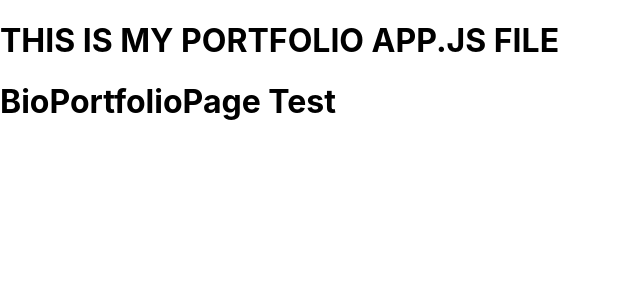
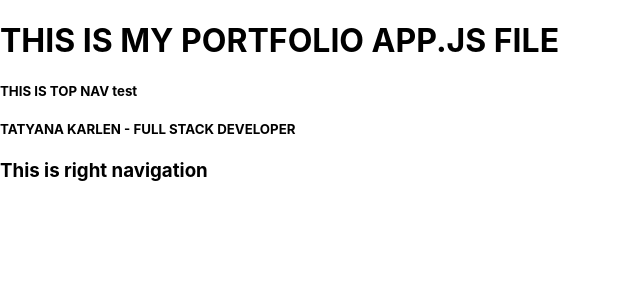
Before and after one commit to tatyanakarlen/PortfolioWebsite, a React (Create React App) app: page /resume in a window 1280 px wide. Shown: the top 300 px of the page, without its empty margins (0-640 px from the left). Built offline with nearby package versions, Linux system fonts and the light colour scheme.

Commit message:
have two pages now

```diff
--- a/src/components/LeftLink/LeftLink.jsx
+++ b/src/components/LeftLink/LeftLink.jsx
@@ -3,7 +3,7 @@
 export default function LeftLink() {
     return (
         <div>
-            <h5>FULL STACK DEVELOPER</h5>
+            <h5>TATYANA KARLEN - FULL STACK DEVELOPER</h5>
         </div>
     )
 }
--- a/src/components/RightNav/RightNav.jsx
+++ b/src/components/RightNav/RightNav.jsx
@@ -0,0 +1,20 @@
+
+
+export default function RightNav() {
+    return (
+        <>
+          <h3>This is right navigation</h3>
+        </>
+    )
+}
+
+
+
+
+// export default function LeftLink() {
+//     return (
+//         <div>
+//             <h5>TATYANA KARLEN - FULL STACK DEVELOPER</h5>
+//         </div>
+//     )
+// }
--- a/src/components/TopNav/TopNav.jsx
+++ b/src/components/TopNav/TopNav.jsx
@@ -1,5 +1,6 @@
 // import OrderDetail from '../../components/OrderDetail/OrderDetail';
 import LeftLink from '../LeftLink/LeftLink.jsx'
+import RightNav from '../RightNav/RightNav.jsx'
 
 
 export default function TopNav() {
@@ -7,6 +8,7 @@ export default function TopNav() {
        <div>
          <h5>THIS IS TOP NAV test</h5>
          <LeftLink />
+         <RightNav />
        </div>
    )
 }
--- a/src/pages/BioPortfolioPage/BioPortfolioPage.jsx
+++ b/src/pages/BioPortfolioPage/BioPortfolioPage.jsx
@@ -5,7 +5,7 @@ class BioPortfolioPage extends React.Component {
     render() {
         return(
             <>
-            <h1>BioPortfolioPage Test</h1>
+            <TopNav />
             </>
         )
     }
```
Also changed, not shown: src/pages/Resume/Resume.jsx (added, +14 -0 lines).
